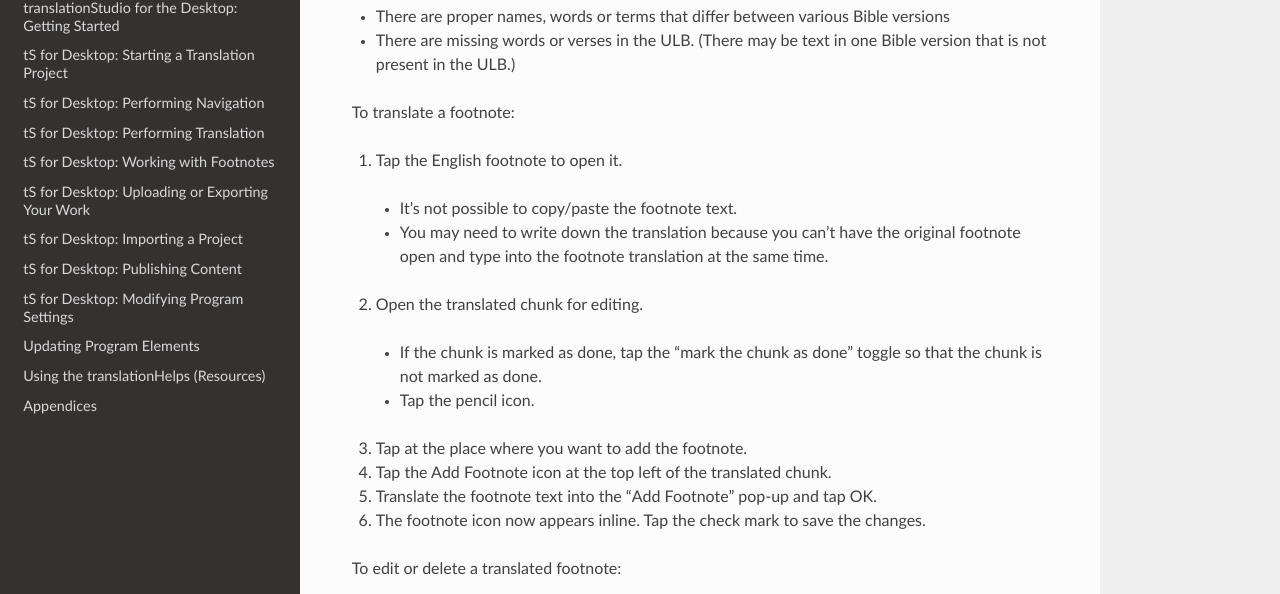
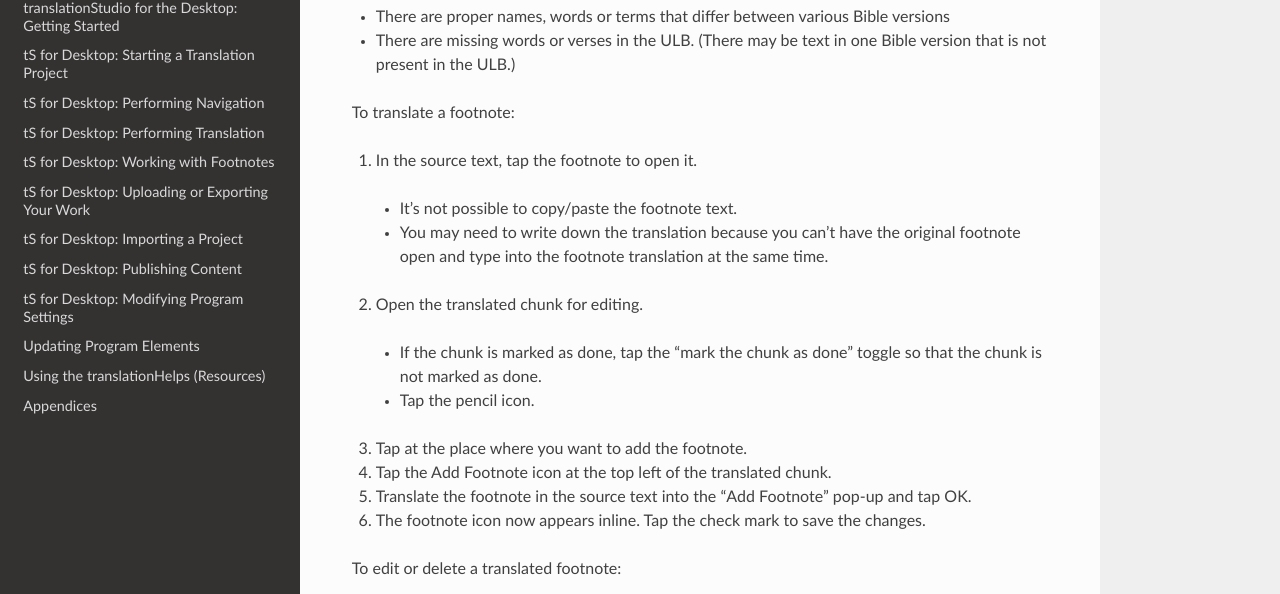
Before and after one commit to unfoldingWord-dev/translationStudio-Info, a Sphinx documentation site: the page built from docs/tFootnotes.rst, in a window 1280 px wide and 1386 px high. Shown: the part 496-1090 px from the top of the window. Built offline with Sphinx 7.4.7 and the Read the Docs theme 2.0.0, drawn with Linux system fonts in a browser that asks for light colours; pages that are not in the unit, such as notebooks, are missing from menus.

Commit message:
Update tFootnotes.rst

```diff
--- a/docs/tFootnotes.rst
+++ b/docs/tFootnotes.rst
@@ -18,7 +18,7 @@ Footnotes can provide further explanation when:
 
 To translate a footnote:
 
-1.	Tap the English footnote to open it.
+1.	In the source text, tap the footnote to open it.
 
     *	It’s not possible to copy/paste the footnote text.
 
@@ -34,7 +34,7 @@ To translate a footnote:
 
 4.	Tap the Add Footnote icon at the top left of the translated chunk.
 
-5.	Translate the footnote text into the “Add Footnote” pop-up and tap OK.
+5.	Translate the footnote in the source text into the “Add Footnote” pop-up and tap OK.
 
 6.	The footnote icon now appears inline. Tap the check mark to save the changes.
 
```
